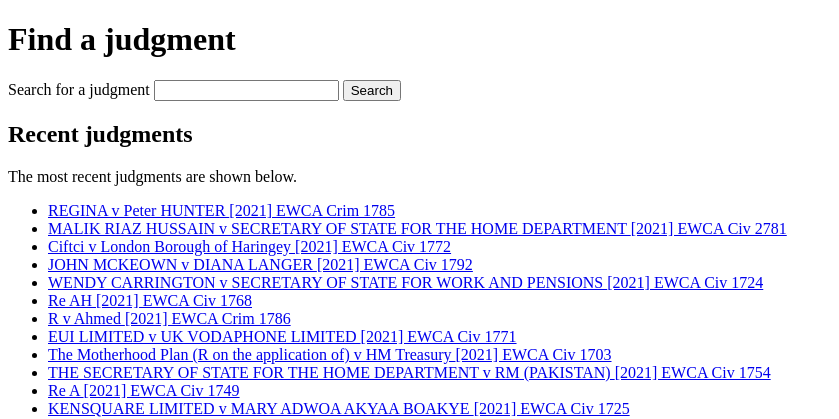
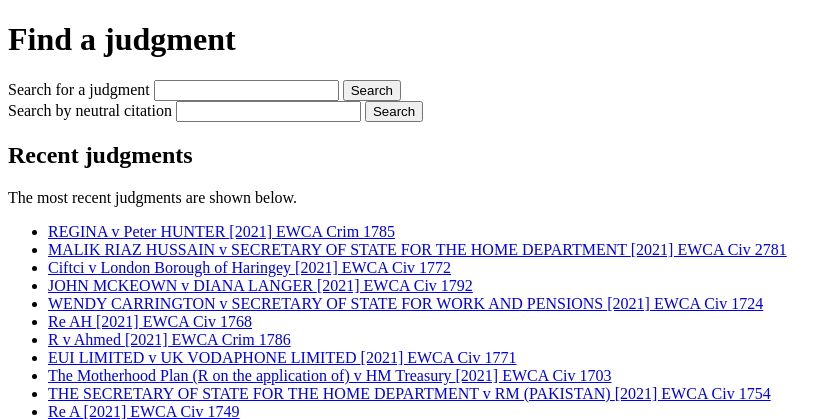
Before and after one commit to nationalarchives/ds-caselaw-frontend-prototype, a Flask app: page / in a window 1280 px wide. Shown: the part 212-631 px from the top of the page, without its empty margins (0-839 px from the left). Run offline with Flask 2, Linux system fonts and the light colour scheme; style sheets or scripts are compiled from the project's sources.

Commit message:
Add neutral citation form

```diff
--- a/app/templates/home.html
+++ b/app/templates/home.html
@@ -4,6 +4,7 @@
     <main>
         <h1>{{ service.name }}</h1>
         {% include 'includes/basic_search_form.html' %}
+        {% include 'includes/neutral_citation_form.html' %}
         {% include 'includes/recent_judgments.html' %}
     </main>
 {% endblock %}
--- /dev/null
+++ b/app/templates/includes/neutral_citation_form.html
@@ -0,0 +1,5 @@
+<form action="{{ url_for('search') }}">
+    <label for="neutral_citation">Search by neutral citation</label>
+    <input required type="text" name="neutral_citation" id="neutral_citation">
+    <input type="submit" value="Search">
+</form>
```
